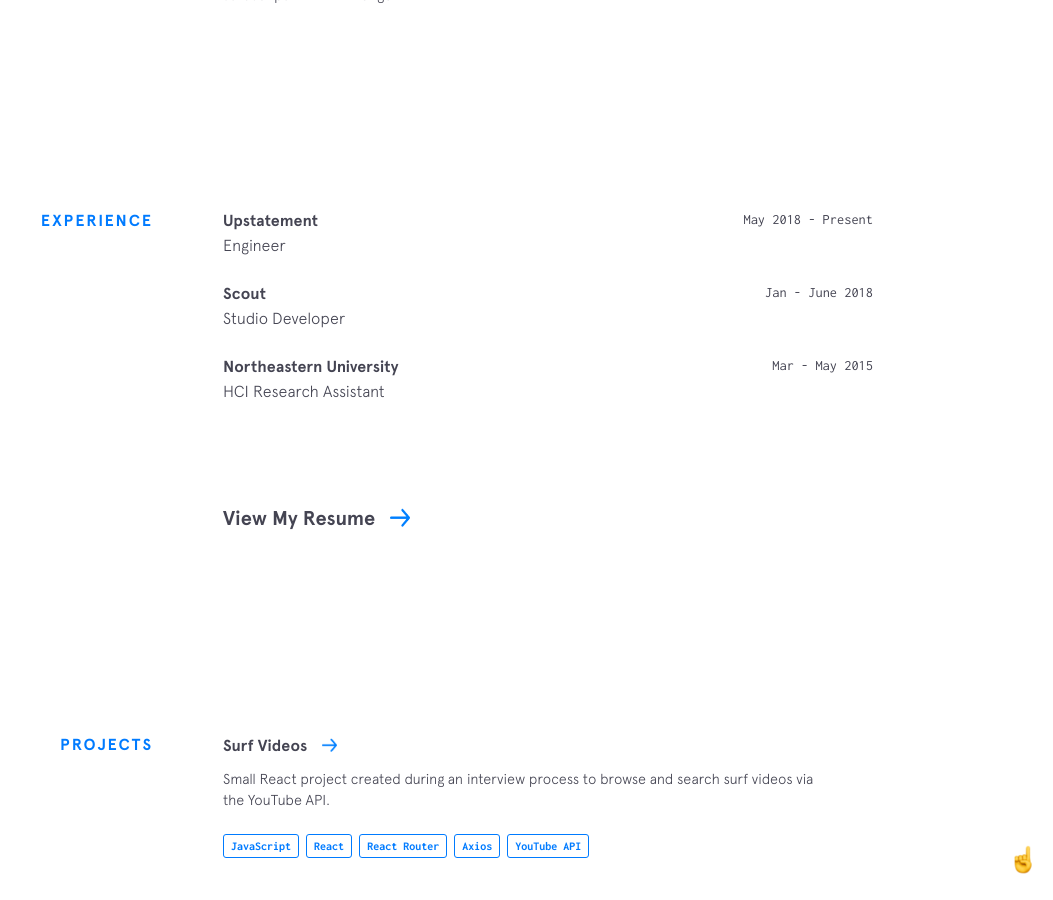
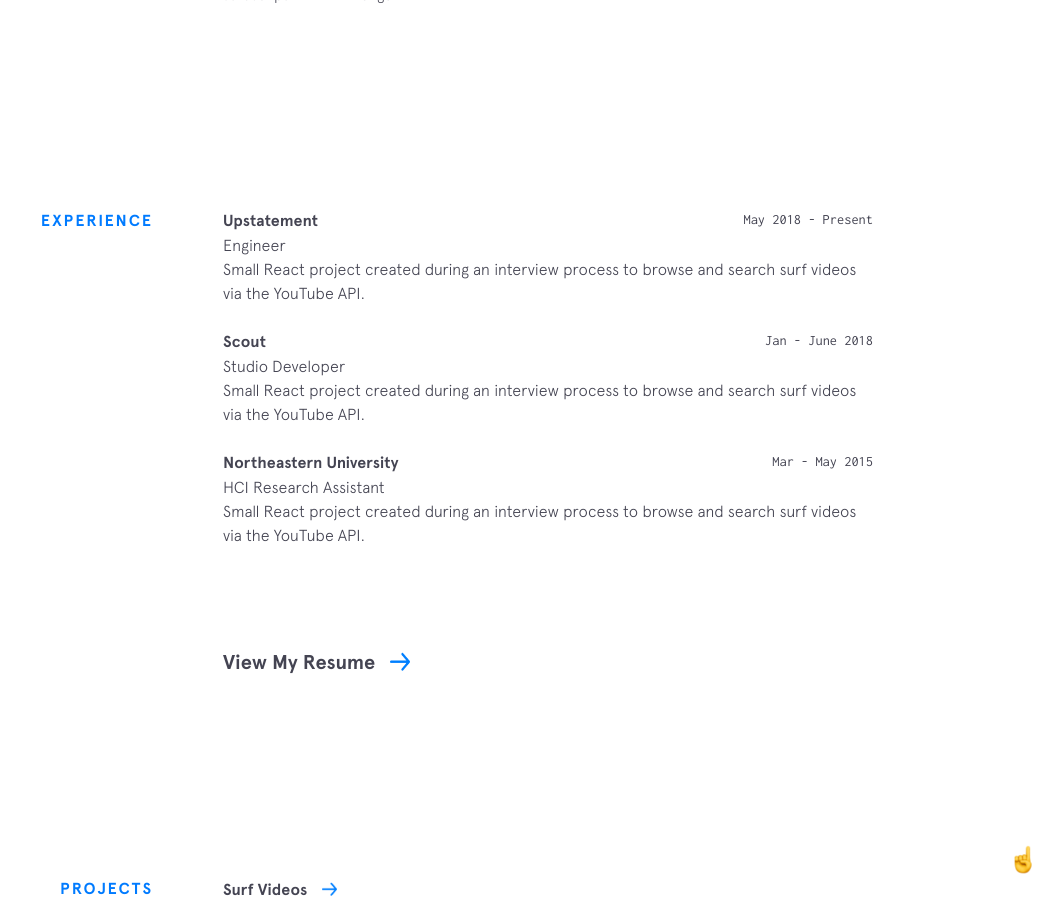
Before and after one commit to jervvs/jervvs.github.io, a Jekyll site: the page built from index.html, in a window 1280 px wide and 900 px high, scrolled down 1661 px. Shown: the whole window, without its empty margins (227-1280 px from the left). Built offline with Jekyll 4.4.1, drawn with Linux system fonts in a browser that asks for light colours; nearby versions of some CDN libraries.

Commit message:
experience

```diff
--- a/_data/experience.yml
+++ b/_data/experience.yml
@@ -2,13 +2,18 @@
   url: https://www.upstatement.com/
   time: May 2018 - Present
   position: Engineer
+  description: Small React project created during an interview process to browse and search surf videos via the YouTube API.
+
 
 - company: Scout
   url: https://web.northeastern.edu/scout/
   time: Jan - June 2018
   position: Studio Developer
+  description: Small React project created during an interview process to browse and search surf videos via the YouTube API.
+
 
 - company: Northeastern University
   url: http://www.ccis.northeastern.edu/
   time: Mar - May 2015
   position: HCI Research Assistant
+  description: Small React project created during an interview process to browse and search surf videos via the YouTube API.
--- a/_includes/experience.html
+++ b/_includes/experience.html
@@ -11,6 +11,7 @@
           <div class="job__time">{{job.time}}</div>
         </div>
         <div class="job__position">{{job.position}}</div>
+        <p>{{job.description}}</p>
       </div>
       {% endfor %}
     </div>
```
